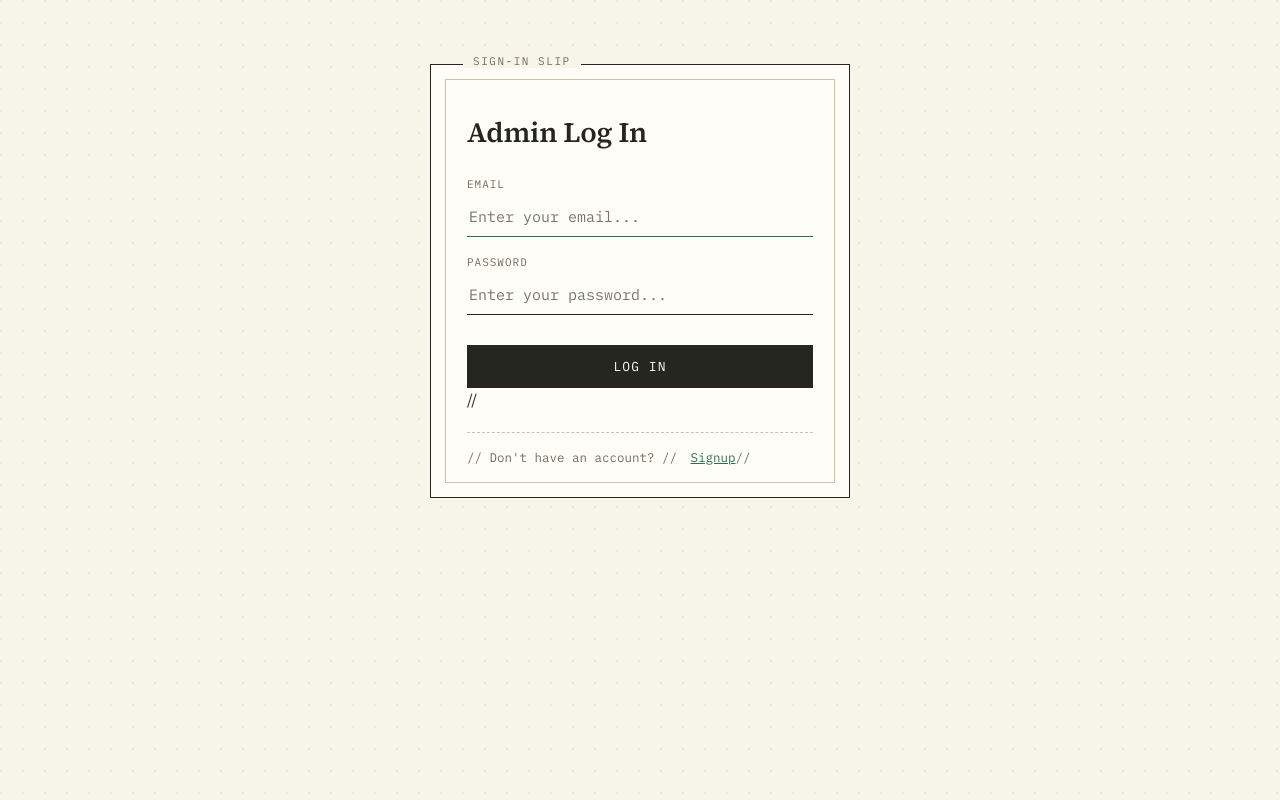
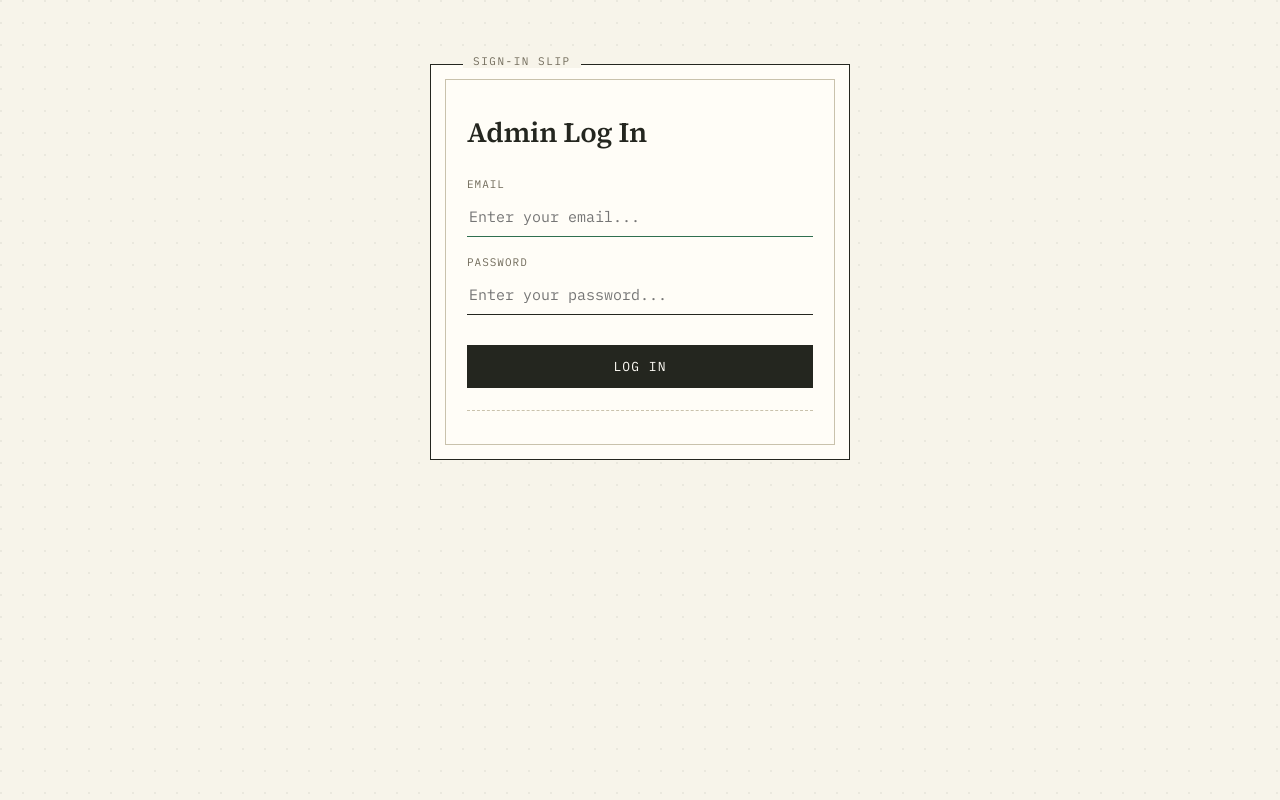
Before and after one commit to 27abhishekcodes/Frontend, a React (Create React App) app: page /login in a window 1280 px wide. Built offline with nearby package versions, Linux system fonts and the light colour scheme; no server answers.

Commit message:
Clean up Login.js by removing commented code
Removed commented-out code for signup link.

```diff
--- a/src/pages/Login.js
+++ b/src/pages/Login.js
@@ -86,10 +86,9 @@ function Login() {
                         />
                     </div>
                     <button className="auth-submit" type='submit'>Log In</button>
-                    // <span className="auth-switch">
-                    //     Don't have an account?
-                    //     <Link to="/signup">Signup</Link>
-                    // </span>
+                    <span className="auth-switch">
+
+                    </span>
                 </form>
             </div>
             <ToastContainer />
```
